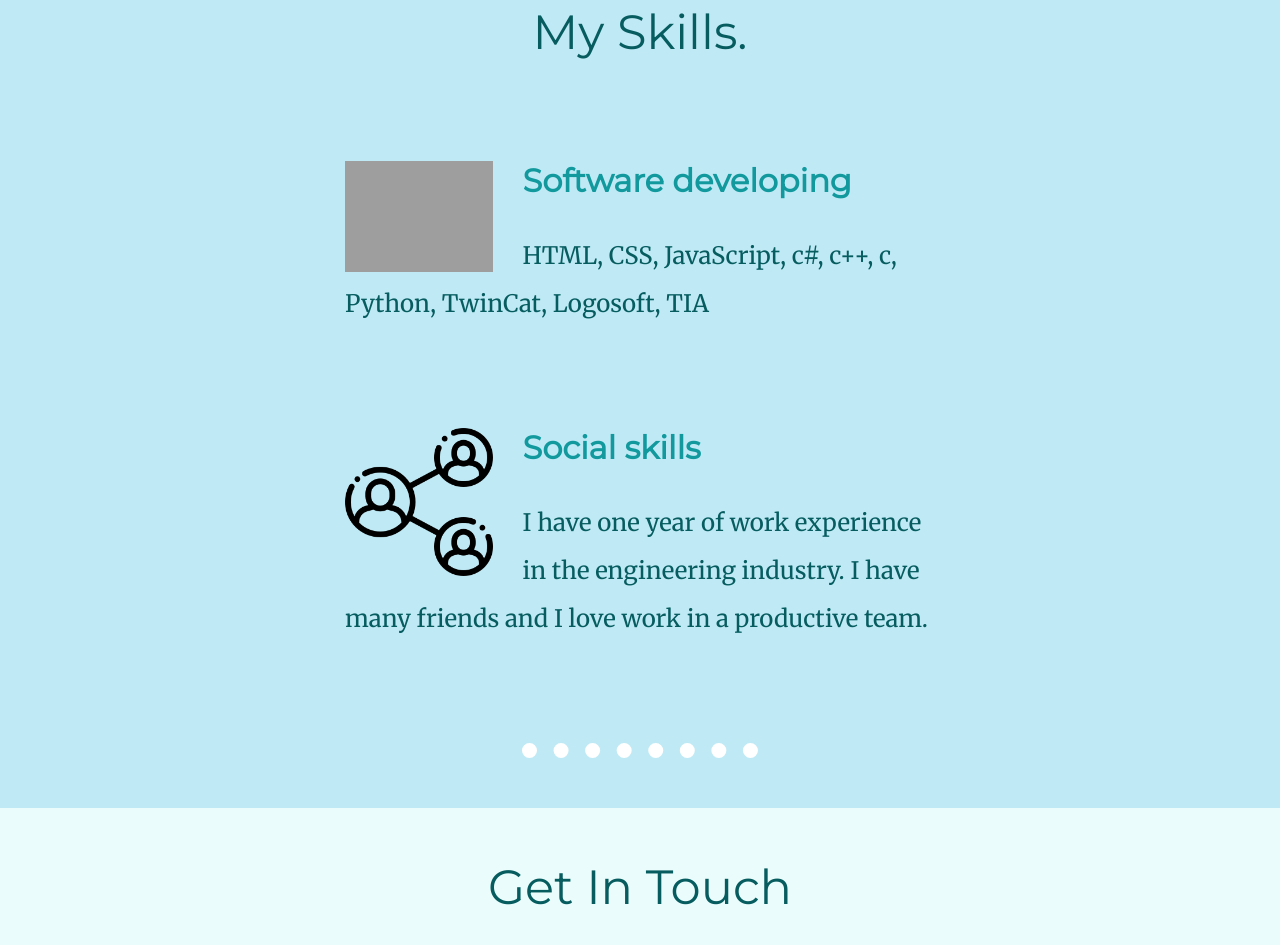
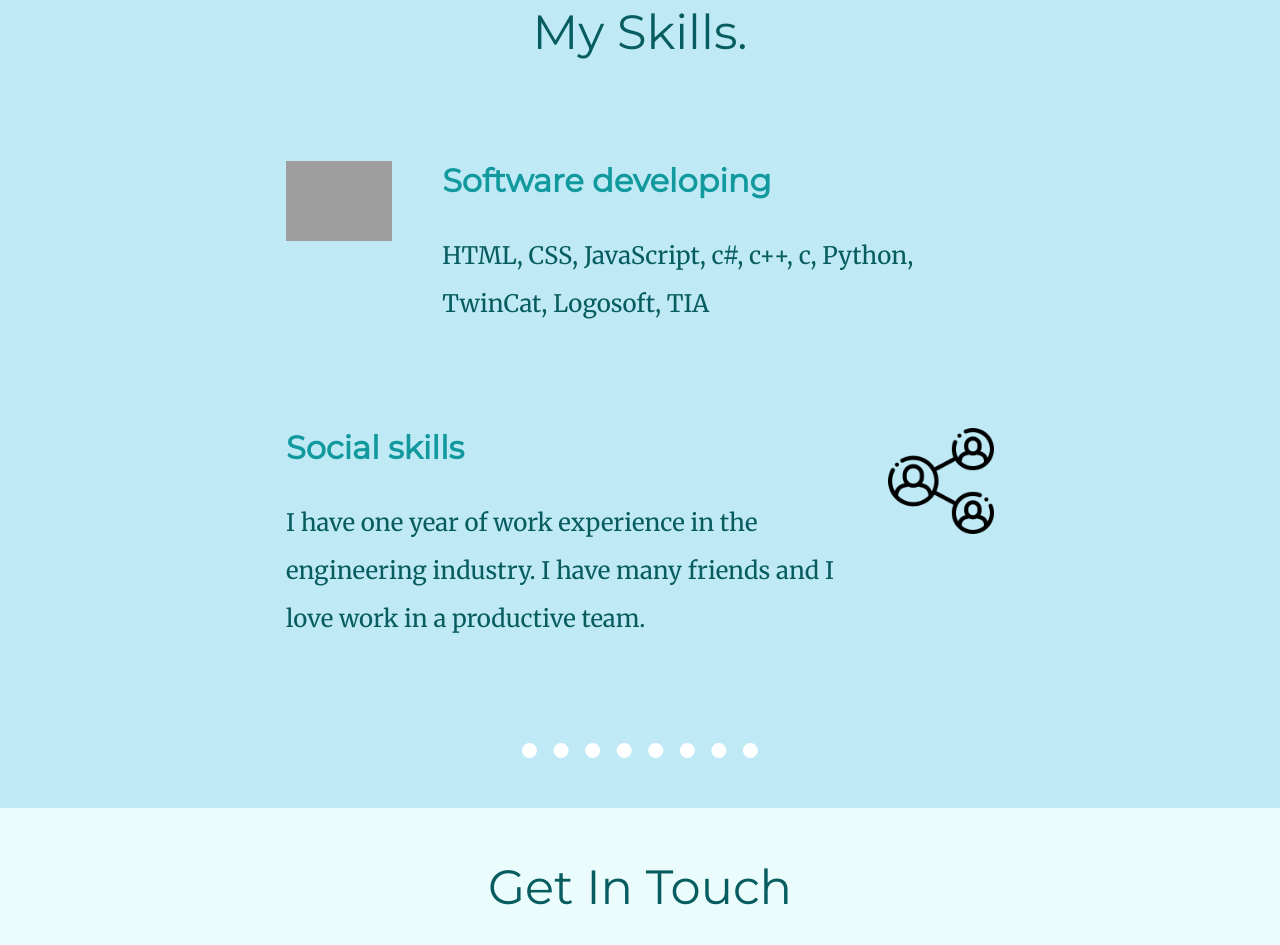
Before and after one commit to marsomate/CV-2.0, a plain HTML site: page index.html in a window 1280 px wide. Shown: the part 1568-2513 px from the top of the page. Drawn offline with Linux system fonts and the light colour scheme; grey boxes are pictures that could not be loaded; a web font is replaced by a local one.

Commit message:
Update Styles.css

```diff
--- a/CSS/Styles.css
+++ b/CSS/Styles.css
@@ -85,18 +85,21 @@ a{
     padding: 50px;
 }
 .gif-1{
-    width: 25%;
+    width: 15%;
     float: left;
-    margin-right: 30px;
+    margin-right: 50px;
+    margin-bottom: 50px;
+
 }
 .network{
-    width: 25%;
-    float: left;
-    margin-right: 30px;
+    width: 15%;
+    float: right;
+    margin-left: 50px;
+    margin-bottom: 50px;
 
 }
 .skill-row{
-    width: 50%;
+    width: 60%;
     margin: 100px auto 100px auto;
     text-align: left;
 
```
